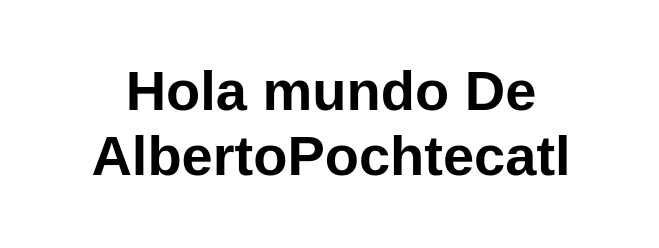
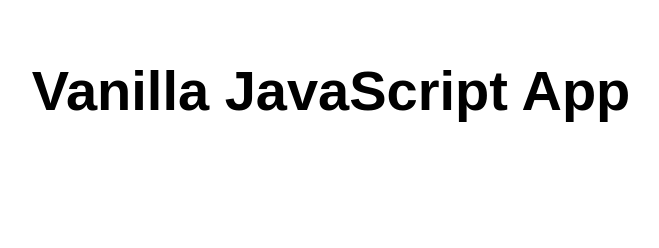
Before and after one commit to AlbertoPochtecatl/primRepositorio, a website: page src/index.html in a window 1280 px wide. Shown: the whole page, without its empty margins (309-968 px from the left). Drawn offline with Linux system fonts and the light colour scheme.

Commit message:
//etiquetas

```diff
--- a/src/index.html
+++ b/src/index.html
@@ -5,12 +5,12 @@
   <meta charset="UTF-8">
   <meta name="viewport" content="width=device-width, initial-scale=1.0">
   <link rel="stylesheet" href="styles.css">
-  <title>Vanilla JavaScript App</title>
+  <title>Hola Mundo de AlbertoPochtecatl</title>
 </head>
 
 <body>
   <main>
-    <h1>Hola mundo De AlbertoPochtecatl</h1>
+    <h1>Vanilla JavaScript App</h1>
   </main>
 </body>
 
```
